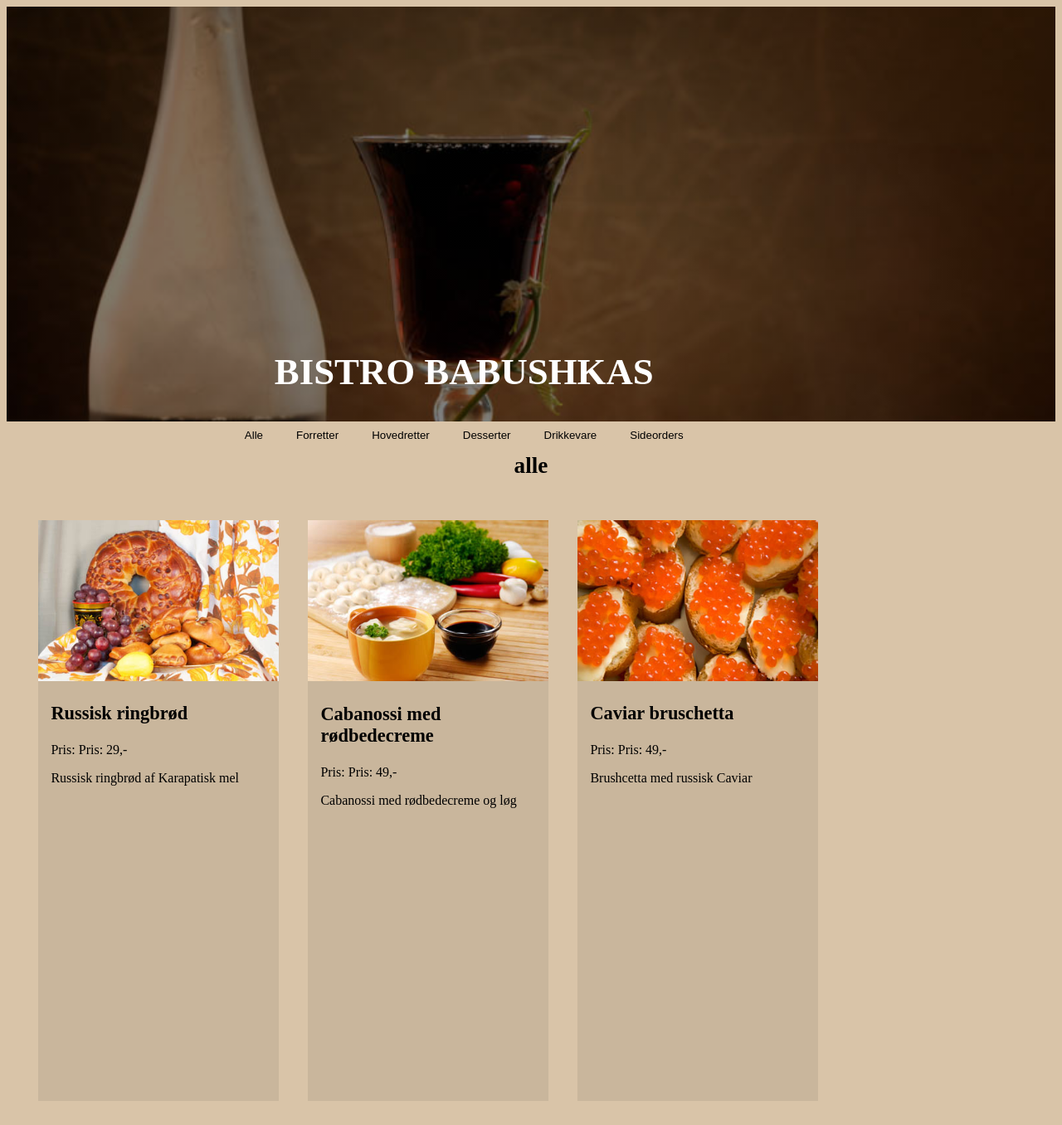
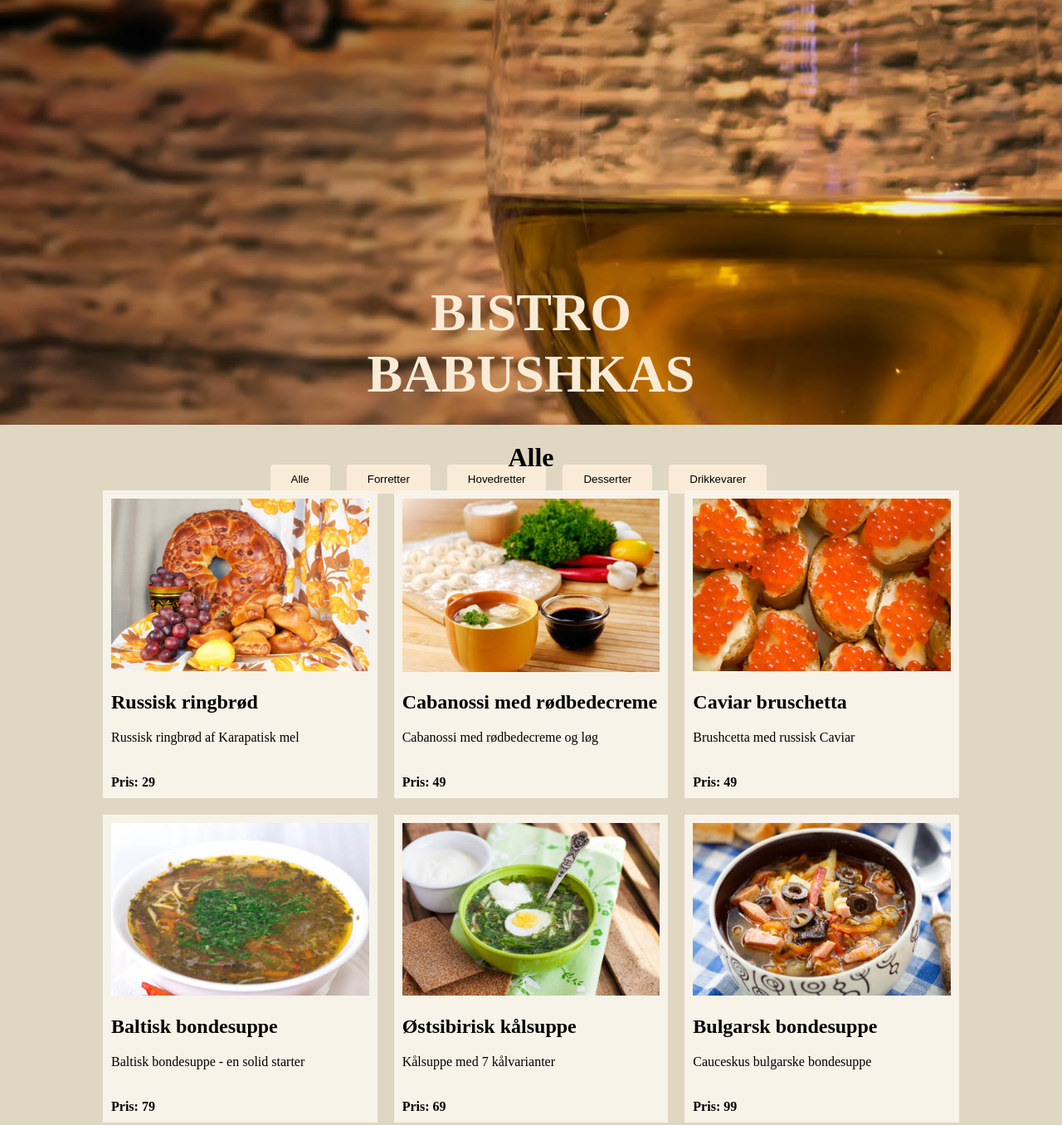
Before and after one commit to schaadt94/barbuska, a plain HTML site: page index.html in a window 1280 px wide. Shown: the top 1356 px of the page at 83% size. Drawn offline with Linux system fonts and the light colour scheme.

Commit message:
måtte starte for fra og prøve igen kunne ikke finde fejlen og fik også andre til at kigge på den men ingen kunne se fejlene så nu prøvede jeg igen og det virker, dog ikke mega responsiv

```diff
--- a/index.html
+++ b/index.html
@@ -8,379 +8,237 @@
     <link rel="stylesheet" href="">
 
     <style>
-        body,
-        html {
-            height: 100% font-family: "Helvetica"sans-serif;
-            background-color: #d9c4a8;
+        body {
+            background-color: #e0d7c2;
+            margin: -5px;
+        }
+
+
+        article {
+            padding: 10px;
+            background-color: #f7f3e8;
 
         }
 
-        /* Menu og header */
-
-        header {
-
-            background-image: linear-gradient(rgba(0, 0, 0, 0.5), rgba(0, 0, 0, 0.5)), url("imgs/medium/roedvin-md.jpg");
-            height: 400px;
-            background-repeat: no-repeat;
-            background-size: cover;
-            position: relative;
+        .data-container article img {
+            width: 100%;
         }
 
-
-
-        .header_text {
-            text-align: center;
-            position: absolute;
-            top: 145px;
-            left: 5px;
-            color: white;
-        }
-
-        .header_text button {
-            border: none;
-            border-radius: 2px;
-            outline: 0;
-            display: inline-block;
-            margin: 5px;
-            padding: 10px 15px;
-            color: black;
-            background-color: #d9c4a8;
-            text-align: center;
-            cursor: pointer;
-
-
-
-
-        }
-
-        .header_text button:hover {
-            background-color: #a38f76;
-            color: black;
-        }
-
-        img {
-            max-width: 300px;
-            margin-left: -15px;
-            margin-top: -15px;
-
+        .data-container {
+            margin: 0 auto;
+            display: grid;
         }
 
         h1 {
-            font-size: 2.8em;
-        }
-
-        h2 {
-            display: none;
-            font-size: 2em;
+            text-transform: capitalize;
             text-align: center;
-
-
         }
 
         h3 {
-            font-size: 1.4em;
-
+            font-size: 4em;
         }
 
-        h4 {
-            font-size: 1.7em;
-            text-align: center;
-        }
-
-        p {
-            font-weight: normal;
-            font-size: 1em;
-            text-align: left;
-        }
-
-        .container {
-            margin-left: 20px;
-            margin-right: 20px;
-            margin-top: 30px;
-            display: grid;
-            grid-gap: 20px;
-            grid-template-columns: 300px;
-            grid-template-rows: 700px;
-        }
-
-
-
-        article {
-            background-color: #c9b69c;
-            padding: 15px;
-            clear: both;
-
-        }
-
-        footer {
-            background-color: #c9b69c;
-            padding-top: 30px;
-            padding-bottom: 30px;
-            margin-top: 70px;
-
-            text-align: center;
-        }
-
-
-
-        @media screen and (min-width: 500px) {
-
-            img {
-                width: 250px;
-            }
+        @media screen and (min-width:580px) {
 
             .header {
-                background-image: linear-gradient(rgba(0, 0, 0, 0.5), rgba(0, 0, 0, 0.5)), url("imgs/medium/roedvin-md.jpg");
-                background-position: top;
+                background-image: url(imgs/large/hvidvin.jpg);
                 background-repeat: no-repeat;
-                background-size: cover;
-                position: relative;
+
+                height: 40vw;
+                margin-top: -5%;
+                background-position: center;
 
             }
 
             .header_text {
+                margin: auto;
+                width: 50%;
+
+            }
+
+            .header h3 {
                 text-align: center;
-                position: absolute;
-                top: 190px;
-                left: 40px;
-                color: white;
+                padding-top: 340px;
+                color: antiquewhite;
+            }
+
+            button {
+                border: none;
+                margin: 8px;
+                padding: 10px 25px;
+                border-radius: 3px;
+                background-color: antiquewhite;
             }
 
 
-            .header_text button {
-
-                border: none;
-                border-radius: 2px;
-                outline: 0;
-
-                margin: 8px;
-                padding: 5px 10px;
-                color: black;
-                background-color: #d9c4a8;
-                text-align: center;
-                cursor: pointer;
-
-            }
-
-            .container {
-                grid-template-columns: 250px 250px;
-                grid-gap: 30px;
-                margin-left: 10vw;
-                margin-right: 10vw;
+            .data-container {
+                padding-left: 10%;
+                padding-right: 10%;
+                grid-gap: 20px;
+                grid-template-columns: repeat(3, 1fr);
             }
         }
 
+        #modal {
 
-        @media screen and (min-width: 700px) {
-            img {
-                width: 300px;
+            width: 100vw;
+            position: fixed;
+            background-color: rgba(0, 0, 0, 0.76);
+            text-align: center;
+            transition: all 1s;
+            opacity: 0;
+            pointer-events: none;
+            overflow: scroll;
+            transition: 1s;
         }
 
-            .header {
-                background-image: linear-gradient(rgba(0, 0, 0, 0.5), rgba(0, 0, 0, 0.5)), url("imgs/medium/roedvin-md.jpg");
-                background-position: top;
-                background-repeat: no-repeat;
-                background-size: cover;
-                position: relative;
+        #modal-content {
+            width: 50vw;
+            height: 47vw;
+            background-color: antiquewhite;
+            margin: auto;
         }
 
-            .header_text {
-                text-align: center;
-                position: absolute;
-                top: 25vw;
-                left: 13vw;
-                color: white;
+        #modal.vis {
+            opacity: 1;
+            pointer-events: all;
+            transition: 0.5s;
+            height: 700px;
+            margin-top: -300px;
         }
 
-            .container {
-                grid-template-columns: 300px 300px;
-                grid-gap: 20px;
-                margin-left: 8vw;
-                margin-right: 8vw;
-            }
+        #modal img {
+            height: 35vw;
+            width: 49vw;
+            margin-top: ;
+            object-fit: scale-down;
         }
 
-        @media screen and (min-width: 1000px) {
+        #modal button {
+            font-size: 1em;
+            margin-top: 25px;
 
-            img {
-                width: 290px;
+            border-radius: 50px;
         }
 
-            .header {
-                height: 500px;
-                background-image: linear-gradient(rgba(0, 0, 0, 0.5), rgba(0, 0, 0, 0.5)), url("imgs/medium/roedvin-md.jpg");
-                background-position: top;
-                background-repeat: no-repeat;
-                background-size: cover;
-                position: relative;
-            }
+        footer {
 
-            .header_text {
+            margin-top: 50px;
+            padding-top: 30px;
+            padding-bottom: 30px;
             text-align: center;
-                position: absolute;
-                top: 30vw;
-                left: 21vw;
-                color: white;
-            }
-
-            .container {
-                grid-template-columns: 290px 290px 290px;
-                grid-gap: 35px;
-                margin-left: 3vw;
-                margin-top: 50px;
-            }
-
-            h4 {
-                margin-top: 120px;
-            }
-
-        }
-
-        @media screen and (min-width: 1400px) {
-
-            img {
-                width: 300px;
-            }
-
-            .header {
-                height: 700px;
-                background-image: linear-gradient(rgba(0, 0, 0, 0.5), rgba(0, 0, 0, 0.5)), url("imgs/medium/roedvin-md.jpg");
-                background-position: top;
-                background-repeat: no-repeat;
-                background-size: cover;
-                position: relative;
-            }
-
-            .header_text {
-                text-align: center;
-                position: absolute;
-                top: 28vw;
-                left: 26vw;
-                color: white;
-            }
-
-            .container {
-                grid-template-columns: 300px 300px 300px 300px;
-                grid-gap: 35px;
-                margin-left: 6vw;
-                margin-top: 50px;
-            }
-
-            h4 {
-                margin-top: 330px;
-            }
-
-            .header_text button {
-
-                border: none;
-                border-radius: 5px;
-                outline: 0;
-
-                margin: 8px;
-                padding: 15px 25px;
-                color: black;
-                background-color: #d9c4a8;
-                text-align: center;
-                cursor: pointer;
-
-            }
-
+            font-size: 0.7em;
+            background-color: #f7f3e8
         }
     </style>
 
 </head>
 
 <body>
-    <header>
+
     <div class="header">
         <div class="header_text">
-                <h1>BISTRO BABUSHKAS</h1>
-                <button class="menu-item" data-retter="alle">Alle</button>
-                <button class="menu-item" data-retter="forretter">Forretter</button>
-                <button class="menu-item" data-retter="hovedretter">Hovedretter</button>
-                <button class="menu-item" data-retter="desserter">Desserter</button>
-                <button class="menu-item" data-retter="drikkevarer">Drikkevare</button>
-                <button class="menu-item" data-retter="sideorders">Sideorders</button>
+            <h3>BISTRO BABUSHKAS</h3>
+
+
+            <button class="menu-item" data-kategori="alle">Alle</button>
+            <button class="menu-item" data-kategori="forretter">Forretter</button>
+            <button class="menu-item" data-kategori="hovedretter">Hovedretter</button>
+            <button class="menu-item" data-kategori="desserter">Desserter</button>
+            <button class="menu-item" data-kategori="drikkevarer">Drikkevarer</button>
+            <button class="menu-item" data-kategori="sideorders">Sideorders</button>
+
         </div>
     </div>
 
-    </header>
-
-    <h2>Velkommen til </h2><br>
-    <h4></h4>
-    <div class="container">
+    <section id="modal">
+        <button>X</button>
+        <div id="modal-content">
+            <h2 class="modal-navn"></h2>
+            <strong>Oprindelsesregion: </strong><span class="data-oprindelsesregion"></span> <br> <br>
+            <span class="data-langbeskrivelse"></span>
+            <img class="modal-billede" src="" alt=""> <br>
 
 
-        <template class="menu-template">
+        </div>
+    </section>
+
+
+    <h1> Velkommen til </h1>
+
+    <main class="container">
+        <section class="data-container"></section>
+    </main>
+    <template class="data-template">
         <article class="retter">
-        <img src="" alt="">
-        <p class="id"></p>
-        <p class="kategori"></p>
-        <h3 class="navn"></h3>
-        <p>Pris: <span class="pris"></span></p>
-        <p class="kortbeskrivelse"></p>
-        <p class="langbeskrivelse"></p>
-        <p class="oprindelsesregion"></p>
+
+            <img src="" alt=""><br>
+            <h2></h2>
+            <span class="data-kortbeskrivelse"></span><br> <br>
+            <br>
+            <b><span class="data-pris"></span></b><br>
+
         </article>
     </template>
-    </div>
 
     <footer>
-        <section><address>Addresse: <br>Grønnegade 97<br>1234 København K </address>
-            <aside>Åbningstider: <br> Mandag – fredag 10:30 – 22:00<br>Lørdag 12:00 – 23:00</aside>
-        </section>
+        <b>Projekt af Helena Schaadt // Københavns erhvers akademi 2. semester</b>
     </footer>
-
-
 
     <script>
         let retter;
-        let dest = document.querySelector(".container");
+        let dest = document.querySelector(".data-container");
         document.addEventListener("DOMContentLoaded", hentJson);
         madFilter = "alle";
-
         document.querySelectorAll(".menu-item").forEach(knap => {
-            console.log(knap)
             knap.addEventListener("click", filtrering)
-
         });
 
         function filtrering() {
             dest.textContent = "";
-            madFilter = this.getAttribute("data-retter");
-            console.log(madFilter);
+            madFilter = this.getAttribute("data-kategori");
             visRetter();
         }
-
         async function hentJson() {
             let myJson = await fetch("json/menu.json");
             retter = await myJson.json();
             visRetter();
         }
 
-
         function visRetter() {
-            let temp = document.querySelector(".menu-template");
-            document.querySelector("h4").textContent = madFilter;
-            console.log(visRetter);
-
+            let temp = document.querySelector(".data-template");
+            document.querySelector("h1").textContent = madFilter;
             //løb personlisten igennem og lav en klon
-
             retter.forEach(retter => {
                 if (retter.kategori == madFilter || madFilter == "alle") {
-
                     let klon = temp.cloneNode(true).content;
-
                     //indsæt data i klonen
                     klon.querySelector("img").src = "imgs/small/" + retter.billede + "-sm.jpg";
-                    klon.querySelector("h3").textContent = retter.navn;
-                    klon.querySelector(".kortbeskrivelse").textContent = retter.kortbeskrivelse;
-                    klon.querySelector(".pris").textContent = "Pris: " + retter.pris + ",-";
+                    klon.querySelector("img").addEventListener("click", () => {
+                        visModal(retter);
+                    });
+                    klon.querySelector("h2").textContent = retter.navn;
+                    klon.querySelector(".data-kortbeskrivelse").textContent = retter.kortbeskrivelse;
+                    klon.querySelector(".data-pris").textContent = "Pris: " + retter.pris;
                     //placer klon i DOM
-
                     dest.appendChild(klon);
                 }
             })
+        }
+
+        function visModal(retter) {
+            modal.classList.add("vis");
+            modal.querySelector(".modal-navn").textContent = retter.navn;
+            modal.querySelector(".modal-billede").src = "imgs/medium/" + retter.billede + "-md.jpg";
+            modal.querySelector(".modal-billede").alt = "Foto af " + retter.navn;
+            modal.querySelector(".data-oprindelsesregion").textContent = retter.oprindelsesregion;
+            modal.querySelector(".data-langbeskrivelse").textContent = retter.langbeskrivelse;
+            modal.querySelector("button").addEventListener("click", skjulModal);
+        }
+
+        function skjulModal() {
+            modal.classList.remove("vis");
+            //window.scrollTo(0);
         }
     </script>
 </body>
```
Lines whose indentation alone changed are shown as unchanged.
